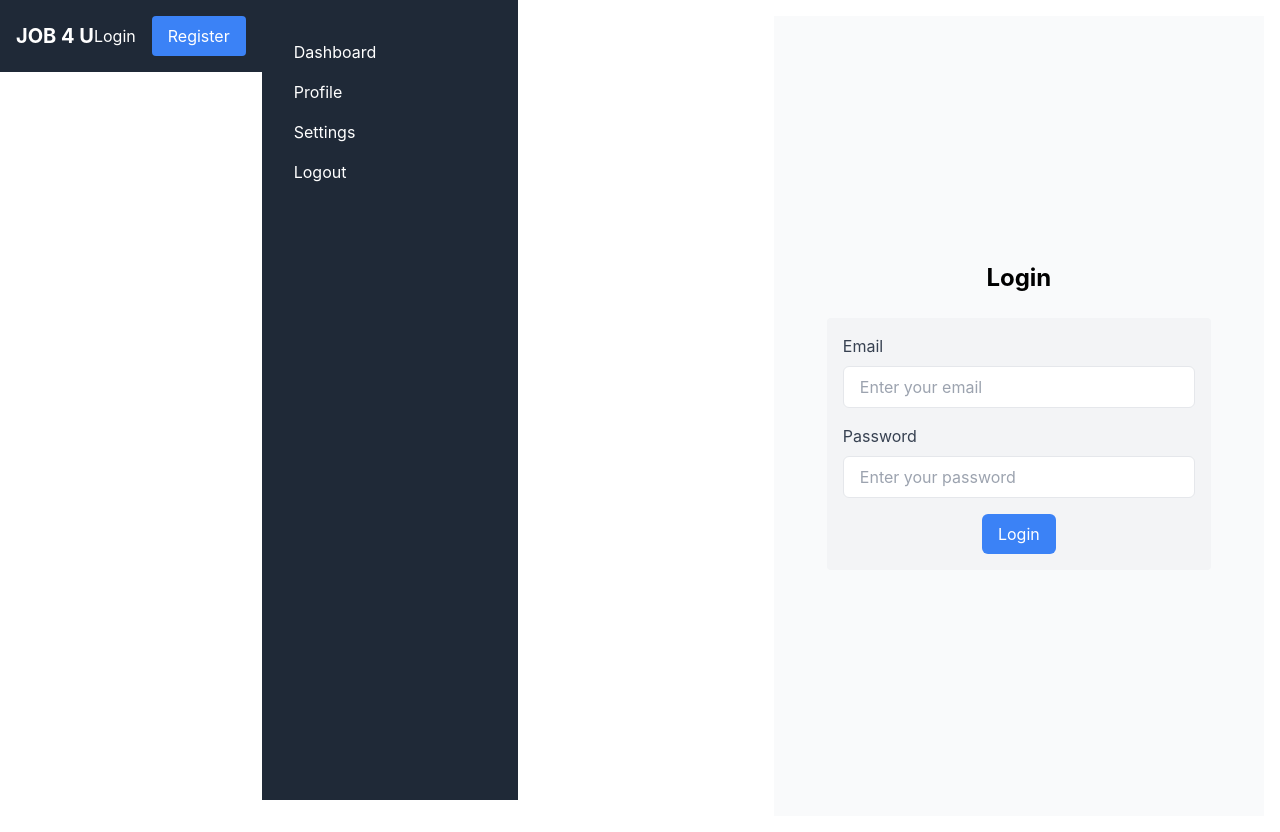
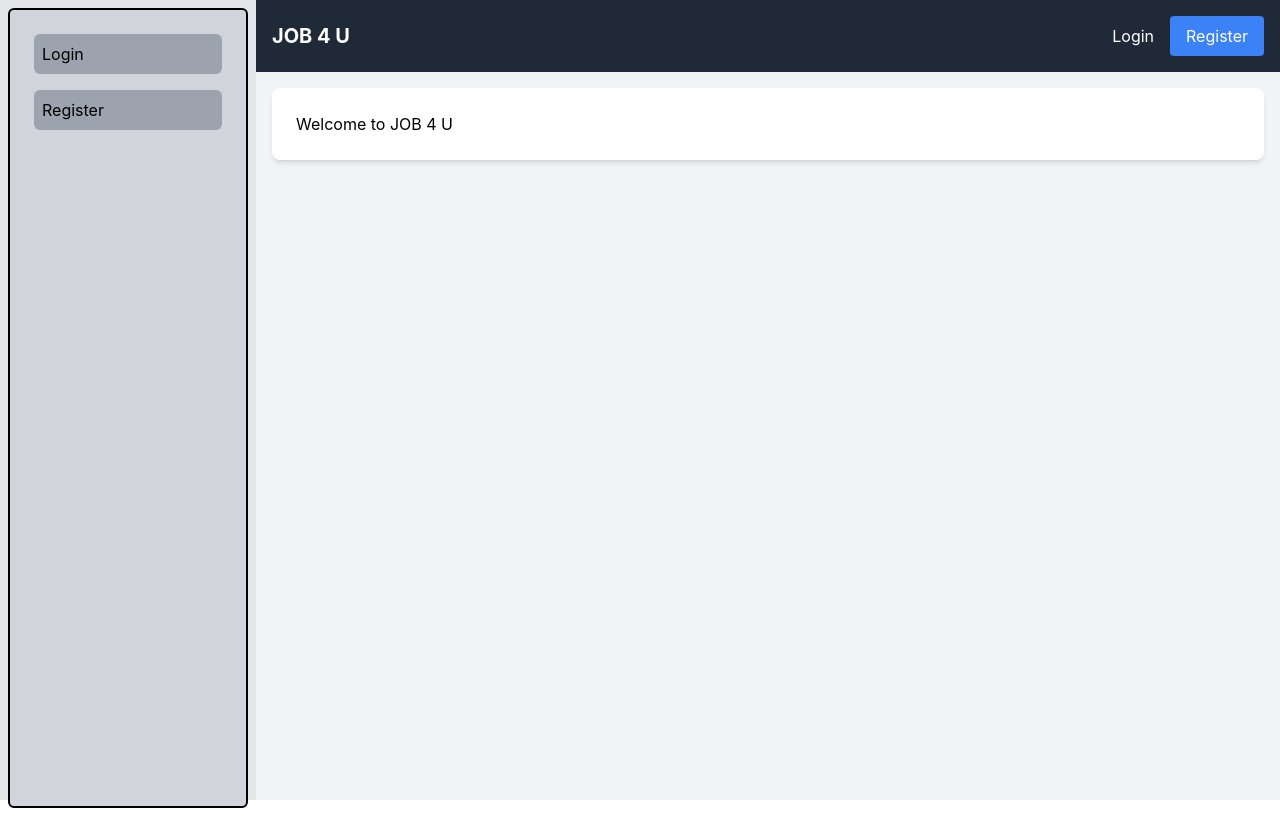
Before and after one commit to deekshith991/final, a React (Create React App) app in the folder portal/: page / in a window 1280 px wide. Before the commit this address led to /login. After the commit the page ends 808 px from the top, so only its background shows below. Built offline with nearby package versions, Linux system fonts and the light colour scheme.

Commit message:
side bar and header setting is done

```diff
--- a/portal/src/V3/APPV3.js
+++ b/portal/src/V3/APPV3.js
@@ -1,4 +1,3 @@
-// src/AppV3.jsx
 import { Route, BrowserRouter as Router, Routes, Navigate } from "react-router-dom";
 import LoginPage from "./Pages/LoginPage";
 import RegisterPage from "./Pages/RegisterPage";
@@ -13,6 +12,25 @@ const PrivateRoute = ({ children }) => {
     return isAuthenticated ? children : <Navigate to="/login" />;
 };
 
+const AppRouter = () => {
+    return (
+        <Routes>
+            <Route path="/" element={<h1>Welcome to JOB 4 U</h1>} />
+            <Route path="/login" element={<LoginPage />} />
+            <Route path="/register" element={<RegisterPage />} />
+            <Route
+                path="/*"
+                element={
+                    <PrivateRoute>
+                        <UserRoutesPage />
+                    </PrivateRoute>
+                }
+            />
+            <Route path="*" element={<Navigate to="/login" />} />
+        </Routes>
+    );
+};
+
 const APPV3 = () => {
     const [isSidebarOpen, setIsSidebarOpen] = useState(false);
 
@@ -21,24 +39,18 @@ const APPV3 = () => {
     };
 
     return (
-        <div className="flex flex-col lg:flex-row">
+        <div className="flex flex-col lg:flex-row min-h-screen bg-black">
             <Router>
-                <Header toggleSidebar={toggleSidebar} />
                 <Sidebar isOpen={isSidebarOpen} toggleSidebar={toggleSidebar} />
-                <div className="flex-grow p-4 lg:pl-64">
-                    <Routes>
-                        <Route path="/login" element={<LoginPage />} />
-                        <Route path="/register" element={<RegisterPage />} />
-                        <Route
-                            path="/*"
-                            element={
-                                <PrivateRoute>
-                                    <UserRoutesPage />
-                                </PrivateRoute>
-                            }
-                        />
-                        <Route path="*" element={<Navigate to="/login" />} />
-                    </Routes>
+
+                <div className="flex-1 flex flex-col">
+                    <Header toggleSidebar={toggleSidebar} />
+
+                    <main className="flex-1 p-4 bg-gray-100">
+                        <div className="bg-white p-6 rounded-lg shadow-md">
+                            <AppRouter />
+                        </div>
+                    </main>
                 </div>
             </Router>
         </div>
--- a/portal/src/V3/Components/Common/Header.js
+++ b/portal/src/V3/Components/Common/Header.js
@@ -1,22 +1,18 @@
-// src/components/Header.jsx
-import { useAuth } from "../../Contexts/AuthContext";
-import { Link, useNavigate } from "react-router-dom";
+import React from 'react';
+import { useAuth } from '../../Contexts/AuthContext';
+import { Link, useNavigate } from 'react-router-dom';
 
 const Header = ({ toggleSidebar }) => {
-    const { isAuthenticated, logout } = useAuth();
-    const navigate = useNavigate();
-
-    const handleLogout = () => {
-        logout();
-        navigate("/login");
+    return (
+        <header className="bg-gray-800 text-white p-4 flex justify-between items-center relative">
+            <MobileMenuButton toggleSidebar={toggleSidebar} />
+            <Brand />
+            <AuthButtons />
+        </header>
+    );
 };
 
-    return (
-        <div>
-            {/* Header */}
-            <header className="bg-gray-800 text-white p-4 flex justify-between items-center relative">
-
-                {/* Mobile Menu Button */}
+const MobileMenuButton = ({ toggleSidebar }) => (
     <div className="lg:hidden">
         <button onClick={toggleSidebar} className="text-white">
             <svg
@@ -34,35 +30,54 @@ const Header = ({ toggleSidebar }) => {
                 />
             </svg>
         </button>
+    </div>
+);
 
-                </div>
-
-                {/* MyApp Title */}
-                <div className="flex flex-grow justify-center sm:justify-start">
+const Brand = () => (
+    <div className="flex flex-grow justify-center lg:justify-start">
         <Link to="/" className="text-xl font-bold hover:text-gray-300">
             JOB 4 U
         </Link>
     </div>
+);
 
+const AuthButtons = () => {
+    const { isAuthenticated, logout } = useAuth();
+    const navigate = useNavigate();
+
+    const handleLogout = () => {
+        logout();
+        navigate('/login');
+    };
+
+    return (
         <div className="flex items-center">
             {isAuthenticated ? (
                 <>
-                            <Link to="/dashboard" className="mr-4 hover:text-gray-300">Dashboard</Link>
-                            <button onClick={handleLogout} className="bg-red-500 hover:bg-red-600 px-4 py-2 rounded text-white">
+                    <Link to="/dashboard" className="mr-4 hover:text-gray-300">
+                        Dashboard
+                    </Link>
+                    <button
+                        onClick={handleLogout}
+                        className="bg-red-500 hover:bg-red-600 px-4 py-2 rounded text-white"
+                    >
                         Logout
                     </button>
                 </>
             ) : (
                 <>
-                            <Link to="/login" className="mr-4 hover:text-gray-300">Login</Link>
-                            <Link to="/register" className="bg-blue-500 hover:bg-blue-600 px-4 py-2 rounded text-white">
+                    <Link to="/login" className="mr-4 hover:text-gray-300">
+                        Login
+                    </Link>
+                    <Link
+                        to="/register"
+                        className="bg-blue-500 hover:bg-blue-600 px-4 py-2 rounded text-white"
+                    >
                         Register
                     </Link>
                 </>
             )}
         </div>
-            </header>
-        </div>
     );
 };
 
--- a/portal/src/V3/Components/Common/Sidebar.js
+++ b/portal/src/V3/Components/Common/Sidebar.js
@@ -1,17 +1,26 @@
-// src/components/Sidebar.jsx
 import React from "react";
 import { Link } from "react-router-dom";
+import { useAuth } from "../../Contexts/AuthContext";
 
 const Sidebar = ({ isOpen, toggleSidebar }) => {
     return (
-        <div>
-            {/* Sidebar (for both mobile and larger screens) */}
         <div
-                className={`lg:block lg:w-64 w-64 transition-transform duration-300 ease-in-out transform bg-gray-800 text-white fixed inset-0 lg:relative lg:h-screen p-4 ${isOpen ? 'translate-x-0' : '-translate-x-full'} lg:translate-x-0`}
+            className={`
+                fixed inset-y-0 left-0 z-50 w-64 bg-gray-200 text-black
+                transform transition-transform duration-300 ease-in-out
+                lg:translate-x-0 lg:static lg:block
+                ${isOpen ? "translate-x-0" : "-translate-x-full"}
+            `}
         >
-                {/* Mobile Close Button */}
+            <MobileCloseButton toggleSidebar={toggleSidebar} />
+            <NavBarList toggleSidebar={toggleSidebar} />
+        </div>
+    );
+};
+
+const MobileCloseButton = ({ toggleSidebar }) => (
     <div className="flex justify-end p-4 lg:hidden">
-                    <button onClick={toggleSidebar} className="text-white">
+        <button onClick={toggleSidebar} className="text-black">
             <svg
                 xmlns="http://www.w3.org/2000/svg"
                 className="h-6 w-6"
@@ -28,25 +37,40 @@ const Sidebar = ({ isOpen, toggleSidebar }) => {
             </svg>
         </button>
     </div>
+);
 
-                {/* Sidebar Links */}
-                <div className="flex flex-col h-full p-4">
-                    <Link to="/dashboard" className="py-2 hover:bg-gray-700" onClick={toggleSidebar}>
-                        Dashboard
-                    </Link>
-                    <Link to="/profile" className="py-2 hover:bg-gray-700" onClick={toggleSidebar}>
-                        Profile
-                    </Link>
-                    <Link to="/settings" className="py-2 hover:bg-gray-700" onClick={toggleSidebar}>
-                        Settings
-                    </Link>
-                    <Link to="/logout" className="py-2 hover:bg-gray-700" onClick={toggleSidebar}>
-                        Logout
-                    </Link>
-                </div>
-            </div>
+
+const NavBarList = ({ toggleSidebar }) => {
+    const { isAuthenticated } = useAuth();
+
+    return (
+        <div className="flex flex-col h-full p-4 border-2 border-black rounded-md m-2 bg-gray-300">
+            {isAuthenticated ? (
+                <>
+                    <RenderLink label="Dashboard" route="/dashboard" toggleSidebar={toggleSidebar} />
+                    <RenderLink label="Profile" route="/profile" toggleSidebar={toggleSidebar} />
+                    <RenderLink label="Settings" route="/settings" toggleSidebar={toggleSidebar} />
+                    <RenderLink label="Logout" route="/logout" toggleSidebar={toggleSidebar} />
+                </>
+            ) : (
+                <>
+                    <RenderLink label="Login" route="/login" toggleSidebar={toggleSidebar} />
+                    <RenderLink label="Register" route="/register" toggleSidebar={toggleSidebar} />
+                </>
+            )}
         </div>
     );
 };
 
+
+const RenderLink = ({ label, route, toggleSidebar }) => (
+    <Link
+        to={route}
+        className="py-2 hover:bg-gray-700 cursor-pointer rounded-md bg-gray-400 p-2 m-2"
+        onClick={toggleSidebar}
+    >
+        {label}
+    </Link>
+);
+
 export default Sidebar;
--- a/portal/src/V3/Pages/UserRoutesPage.js
+++ b/portal/src/V3/Pages/UserRoutesPage.js
@@ -29,7 +29,7 @@ const UserRoutesPage = () => {
                 </>
             ) : (
                 <>
-                    <Route path="/" element={<CompanyDashboard />} />
+                    <Route path="dashboard" element={<CompanyDashboard />} />
                     <Route path="profile" element={<CompanyProfile />} />
                     <Route path="settings" element={<CompanySettings />} />
                     <Route path="about" element={<CompanyAbout />} />
```
Lines whose indentation alone changed are shown as unchanged.
